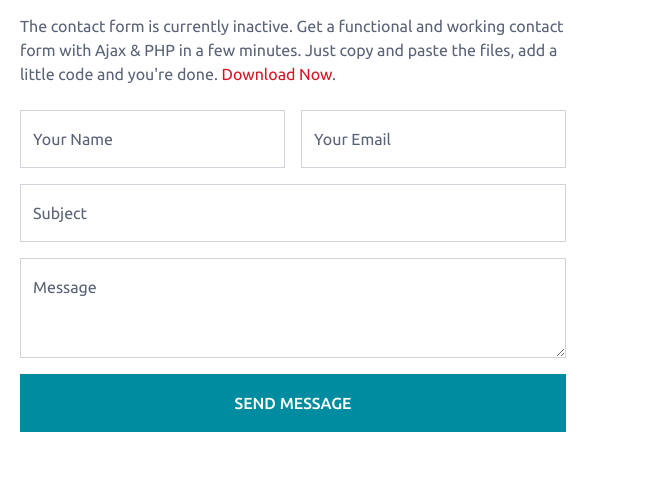
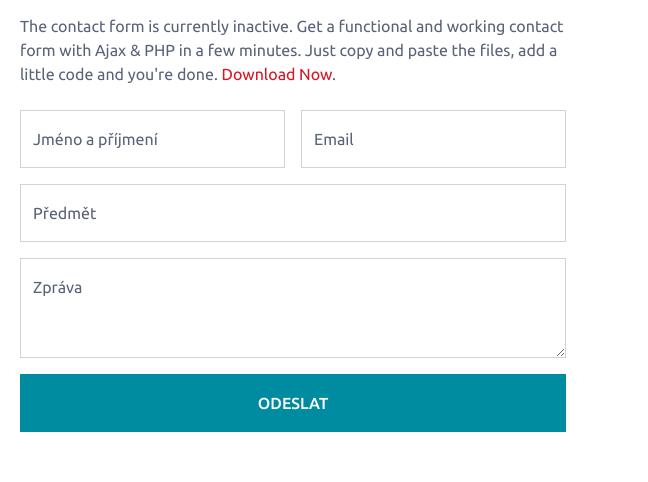
Before and after one commit to Vitkovicka-stredni-prumyslova-skola/vsps-cov-web, a plain HTML site: page kontakt.html in a window 1280 px wide. Shown: the part 690-1172 px from the top of the page, 632-1280 px from the left. Drawn offline with nearby package versions, Linux system fonts and the light colour scheme.

Commit message:
Přeložení kontaktního formuláře
přeložení do češtiny

```diff
--- a/kontakt.html
+++ b/kontakt.html
@@ -159,30 +159,30 @@
                             <div class="row g-3">
                                 <div class="col-md-6">
                                     <div class="form-floating">
-                                        <input type="text" class="form-control" id="name" placeholder="Your Name">
-                                        <label for="name">Your Name</label>
+                                        <input type="text" class="form-control" id="name" placeholder="Jméno a příjmení">
+                                        <label for="name">Jméno a příjmení</label>
                                     </div>
                                 </div>
                                 <div class="col-md-6">
                                     <div class="form-floating">
-                                        <input type="email" class="form-control" id="email" placeholder="Your Email">
-                                        <label for="email">Your Email</label>
+                                        <input type="email" class="form-control" id="email" placeholder="Email">
+                                        <label for="email">Email</label>
                                     </div>
                                 </div>
                                 <div class="col-12">
                                     <div class="form-floating">
-                                        <input type="text" class="form-control" id="subject" placeholder="Subject">
-                                        <label for="subject">Subject</label>
+                                        <input type="text" class="form-control" id="subject" placeholder="Předmět">
+                                        <label for="subject">Předmět</label>
                                     </div>
                                 </div>
                                 <div class="col-12">
                                     <div class="form-floating">
-                                        <textarea class="form-control" placeholder="Leave a message here" id="message" style="height: 100px"></textarea>
-                                        <label for="message">Message</label>
+                                        <textarea class="form-control" placeholder="Zanechte nám zprávu" id="message" style="height: 100px"></textarea>
+                                        <label for="message">Zpráva</label>
                                     </div>
                                 </div>
                                 <div class="col-12">
-                                    <button class="btn btn-primary w-100 py-3" type="submit">Send Message</button>
+                                    <button class="btn btn-primary w-100 py-3" type="submit">Odeslat</button>
                                 </div>
                             </div>
                         </form>
```
